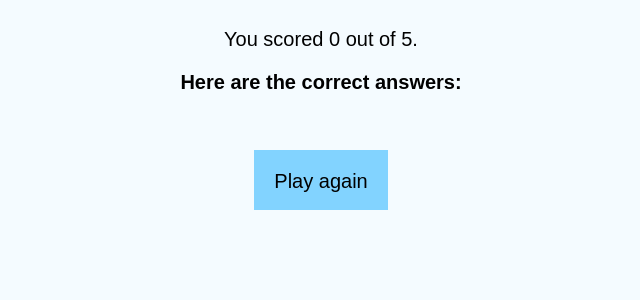
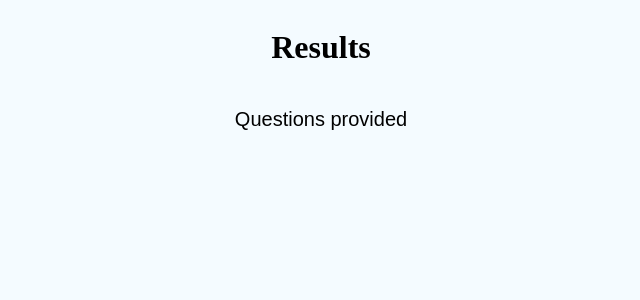
Before and after one commit to cjmarshall94/quiz-app, a Flask app: page /results in a window 1280 px wide. Shown: the top 300 px of the page, without its empty margins (319-959 px from the left). Run offline with Flask 2, Linux system fonts and the light colour scheme.

Commit message:
Questions and results page now using DB rather than static dict

```diff
--- a/app/routes.py
+++ b/app/routes.py
@@ -4,87 +4,28 @@
 from app import app, db
 from app.models import Question
 
-original_questions_answers = {
-    'Alabama': 'Montgomery', 'Alaska': 'Juneau', 'Arizona':'Phoenix', 'Arkansas':'Little Rock',
-    'California': 'Sacramento', 'Colorado':'Denver', 'Connecticut':'Hartford', 'Delaware':'Dover',
-    'Florida': 'Tallahassee', 'Georgia': 'Atlanta', 'Hawaii': 'Honolulu', 'Idaho': 'Boise',
-    'Illinios': 'Springfield', 'Indiana': 'Indianapolis', 'Iowa': 'Des Monies', 'Kansas': 'Topeka',
-    'Kentucky': 'Frankfort', 'Louisiana': 'Baton Rouge', 'Maine': 'Augusta', 'Maryland': 'Annapolis',
-    'Massachusetts': 'Boston', 'Michigan': 'Lansing', 'Minnesota': 'St. Paul', 'Mississippi': 'Jackson',
-    'Missouri': 'Jefferson City', 'Montana': 'Helena', 'Nebraska': 'Lincoln', 'Nevada': 'Carson City',
-    'New Hampshire': 'Concord', 'New Jersey': 'Trenton', 'New Mexico': 'Santa Fe', 'New York': 'Albany',
-    'North Carolina': 'Raleigh', 'North Dakota': 'Bismarck', 'Ohio': 'Columbus', 'Oklahoma': 'Oklahoma City',
-    'Oregon': 'Salem', 'Pennsylvania': 'Harrisburg', 'Rhode Island': 'Providence', 'South Carolina': 'Columbia',
-    'South Dakota': 'Pierre', 'Tennessee': 'Nashville', 'Texas': 'Austin', 'Utah': 'Salt Lake City',
-    'Vermont': 'Montpelier', 'Virginia': 'Richmond', 'Washington': 'Olympia', 'West Virginia': 'Charleston',
-    'Wisconsin': 'Madison', 'Wyoming': 'Cheyenne'
-}
-
-# get a list of the answers
-questions_answers = copy.deepcopy(original_questions_answers)
-
-# build the list of the correct answers to compare (in global scope)
-correct_answers = []
-user_answers = []
-
-# initialising the score variable
-score = []
-
+# Main quiz page
 @app.route("/", methods=["GET", "POST"])
 def quiz():
 
+	questions = Question.query.all()
+	# Get 5 random questions
+	quiz_list = random.sample(questions, 5)
+
 	if request.method == "GET":
+		return render_template("main.html", questions=quiz_list)
 
-		# load up a random selection of 5 dictionary keys each time
-		randomiser = random.sample(range(1, len(questions_answers)), 5)
-		print(randomiser)
-
-		correct_answers.clear()
-
-		for num in randomiser:
-			correct_answers.append(list(questions_answers.values())[num])
-		print(correct_answers)
-
-		# render html page
-		return render_template("main.html", q=list(questions_answers.keys()), a=list(questions_answers.values()), rand=randomiser)
-
-	# logic for after form submitted (POST request)
 	else:
-
-		# get the data from the form
-		req = request.form
-
-		# clear user answers from previous attempt
-		user_answers.clear()
-
-		# push the data into a format that I can use to compare with correct answers
-		for i in list(req.values()):
-			user_answers.append(i)
-		print(user_answers)
-
-		# count the score
-		list_matching_answers = [i for i, j in zip(user_answers, correct_answers) if i == j]
-
-		# clear score from previous attempt
-		score.clear()
-
-		for i in list_matching_answers:
-			score.append(i)
-
-		# give the user an alert saying what they scored
-		print(f"You scored {len(score)} out of 5!")
-
-		# redirect to the route page after alert and form submission
-		return redirect(url_for("show_result"))
+		user_answers = request.form.getlist("answer-box")
+		return render_template("results.html", questions=quiz_list, user_answers=user_answers)
 
 
-
+# Page to show correct / wrong answers to the quiz
 @app.route("/results", methods=["GET", "POST"])
 def show_result():
 
 	if request.method == "GET":
-		return render_template("results.html", score=score, correct_answers=correct_answers, user_answers=user_answers, original_questions_answers=original_questions_answers)
-	return redirect(url_for("quiz"))
+		return render_template("results.html")
 
 
 # This page lets you add a question to the quiz
@@ -110,6 +51,7 @@
 	questions = Question.query.all()
 	return render_template("success.html", questions=questions)
 
+
 # Ability to remove questions from the quiz
 @app.route("/delete", methods=["POST"])
 def delete():
--- a/app/templates/results.html
+++ b/app/templates/results.html
@@ -3,27 +3,32 @@
 
 {% block head %}
 
-<title>Country Quiz Results</title>
+	<title>Country Quiz Results</title>
 
 {% endblock %}
 
 
 {% block body %}
 
-<div id="results-content">
+	<div id="results-content">
 
-	<p>You scored {{score|length}} out of 5.</p>
+		<h1>Results</h1>
 
-	<p><strong>Here are the correct answers:</strong></p>
+		{% for answer in user_answers %}
+			<p>{{ answer }}</p>
+		{% endfor %}
 
-	{% for key, value in original_questions_answers.items() if value in correct_answers %}
-	    <p id="answers">{{value}} is the capital of {{key}}.</p>
-  	{% endfor %}
+		<p>Questions provided</p>
 
-	<form action="{{ url_for('show_result') }}" method="POST">
-		<input type="submit" name="play-again" value="Play again">
-	</form>
+		{% for question in questions %}
 
-</div>
+			<tr>
+				<td> {{question.question}}</td>
+				<td> {{question.answer}}</td>
+			</tr>
+
+		{% endfor %}
+
+	</div>
 
 {% endblock %}
```
Also changed, not shown: app/templates/main.html (+6 -13 lines), app.db, 1 other file.
